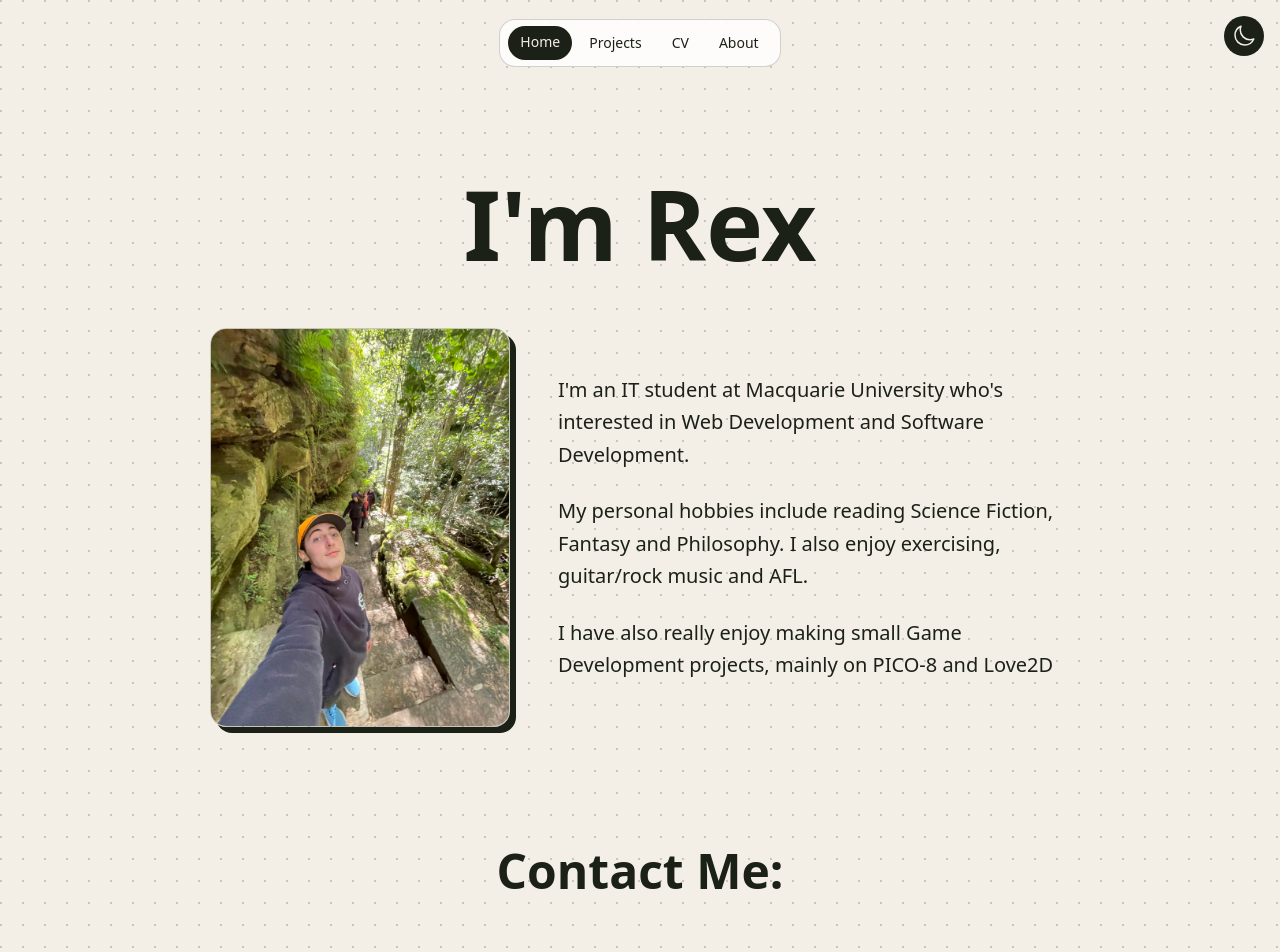
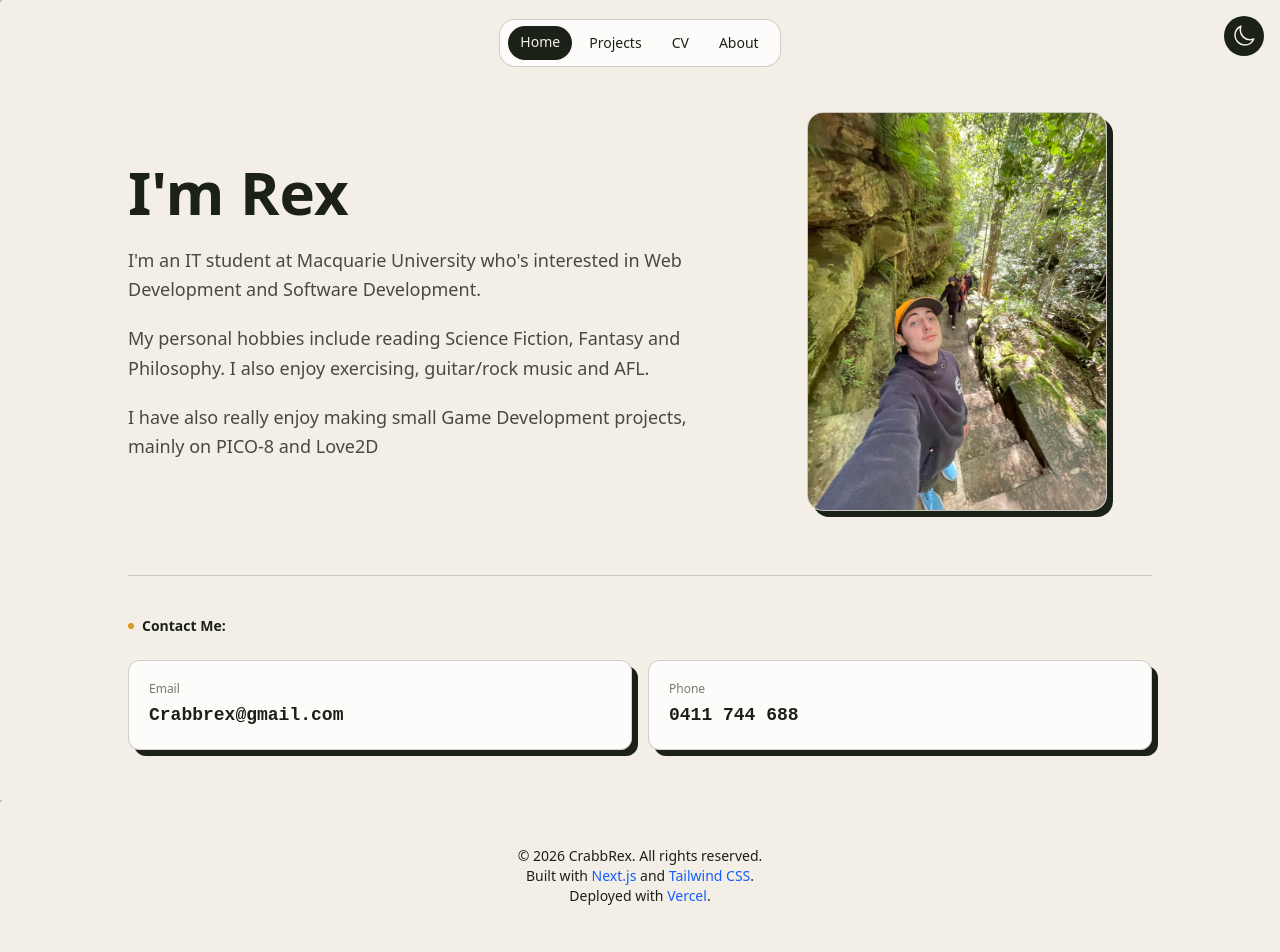
Before and after one commit to CrabbRex/my-cv-site, a Next.js app: page /about in a window 1280 px wide. Shown: the top 952 px of the page. After the commit the page ends 922 px from the top, so only its background shows below. Built offline with nearby package versions, Linux system fonts and the light colour scheme.

Commit message:
Implement About page redesign and background fixture

```diff
--- a/src/app/about/page.tsx
+++ b/src/app/about/page.tsx
@@ -4,38 +4,52 @@ import Image from 'next/image'
 
 const about = () => {
   return (
-    <main>
-      <h1 className="text-6xl md:text-8xl pt-44 font-bold mb-4 justify-center text-center">I&apos;m Rex</h1>
-
-      <section className="pt-10 px-6 flex flex-col md:flex-row gap-12 text-center items-center justify-center md:text-left">
+    <main className="px-6 pb-20 pt-28">
+      <div className="mx-auto grid max-w-5xl grid-cols-1 items-center gap-12 md:grid-cols-[1.2fr_0.8fr]">
         {/* Left */}
         <div>
+          <h1 className="mb-6 text-5xl font-bold md:text-6xl">I&apos;m Rex</h1>
+          <div className="space-y-5">
+            <p className="text-lg leading-relaxed opacity-80">I&apos;m an IT student at Macquarie University who&apos;s interested in Web Development and Software Development.</p>
+            <p className="text-lg leading-relaxed opacity-80">My personal hobbies include reading Science Fiction, Fantasy and Philosophy. I also enjoy exercising, guitar/rock music and AFL.</p>
+            <p className="text-lg leading-relaxed opacity-80">I have also really enjoy making small Game Development projects, mainly on PICO-8 and Love2D</p>
+          </div>
+        </div>
+
+        {/* Right */}
+        <div className="mx-auto w-full max-w-[300px]">
           <Image
             src="/about.jpg"
             alt="Rex Crabb"
             width={300}
             height={450}
-            className="rounded-2xl border border-[var(--color-line)] object-cover shadow-[6px_6px_0_var(--color-oppositeBackground)] transform transition-transform duration-300 hover:scale-105"
+            className="w-full rounded-2xl border border-[var(--color-line)] object-cover shadow-[6px_6px_0_var(--color-oppositeBackground)] transition-transform duration-300 hover:scale-105"
             priority
           />
         </div>
-        {/* Right */}
-        <div className="text-center md:text-left space-y-6 max-w-lg">
-          <p className="text-ld md:text-xl text-[var(--color-foreground)] leading-relaxed">I&apos;m an IT student at Macquarie University who&apos;s interested in Web Development and Software Development.</p>
-          <p className="text-ld md:text-xl text-[var(--color-foreground)] leading-relaxed">My personal hobbies include reading Science Fiction, Fantasy and Philosophy. I also enjoy exercising, guitar/rock music and AFL.</p>
-          <p className="text-ld md:text-xl text-[var(--color-foreground)] leading-relaxed">I have also really enjoy making small Game Development projects, mainly on PICO-8 and Love2D</p>
+      </div>
+
+      <div className="mx-auto mt-16 max-w-5xl border-t border-[var(--color-line)] pt-10">
+        <h2 className="mb-6 flex items-center gap-2 text-sm font-bold">
+          <span className="size-1.5 rounded-full bg-[var(--color-highlight)]" />
+          Contact Me:
+        </h2>
+        <div className="grid grid-cols-1 gap-4 md:grid-cols-2">
+          <div className="rounded-xl border border-[var(--color-line)] bg-[var(--color-pad)] p-5 shadow-[6px_6px_0_var(--color-oppositeBackground)]">
+            <p className="mb-1 text-xs opacity-60">Email</p>
+            <a
+              href="mailto:Crabbrex@gmail.com"
+              className="font-mono text-lg font-semibold hover:text-[var(--color-primary)]"
+            >
+              Crabbrex@gmail.com
+            </a>
+          </div>
+          <div className="rounded-xl border border-[var(--color-line)] bg-[var(--color-pad)] p-5 shadow-[6px_6px_0_var(--color-oppositeBackground)]">
+            <p className="mb-1 text-xs opacity-60">Phone</p>
+            <p className="font-mono text-lg font-semibold">0411 744 688</p>
+          </div>
         </div>
-      </section>
-
-      <h1 className="text-5xl pt-30 font-bold mb-4 justify-center text-center">Contact Me:</h1>
-      <section className="max-w-2xl mx-auto grid grid-cols-1 md:grid-cols-2 gap-6 items-center text-center pb-20 pt-10 px-4">
-        <div className="bg-[var(--color-pad)] hover:bg-[var(--color-pad-hover)] rounded-2xl shadow-md hover:shadow-lg transition duration-300 p-6 mt-5 flex flex-col justify-between">
-          <h2><a href="mailto:Crabbrex@gmail.com" className="hover:cursor-pointer hover:underline">Crabbrex@gmail.com</a></h2>
-        </div>
-        <div className="bg-[var(--color-pad)] hover:bg-[var(--color-pad-hover)] rounded-2xl shadow-md hover:shadow-lg transition duration-300 p-6 mt-5 flex flex-col justify-between">
-          <h2>0411 744 688</h2>
-        </div>
-      </section>
+      </div>
     </main>
   )
 }
--- a/src/app/globals.css
+++ b/src/app/globals.css
@@ -41,10 +41,15 @@
 }
 
 
+html,
 body {
   background-color: var(--color-background);
   background-image: radial-gradient(circle at 1px 1px, var(--color-line) 1px, transparent 1px);
   background-size: 22px 22px;
+  background-attachment: fixed;
+}
+
+body {
   color: var(--color-foreground);
 }
 
```
